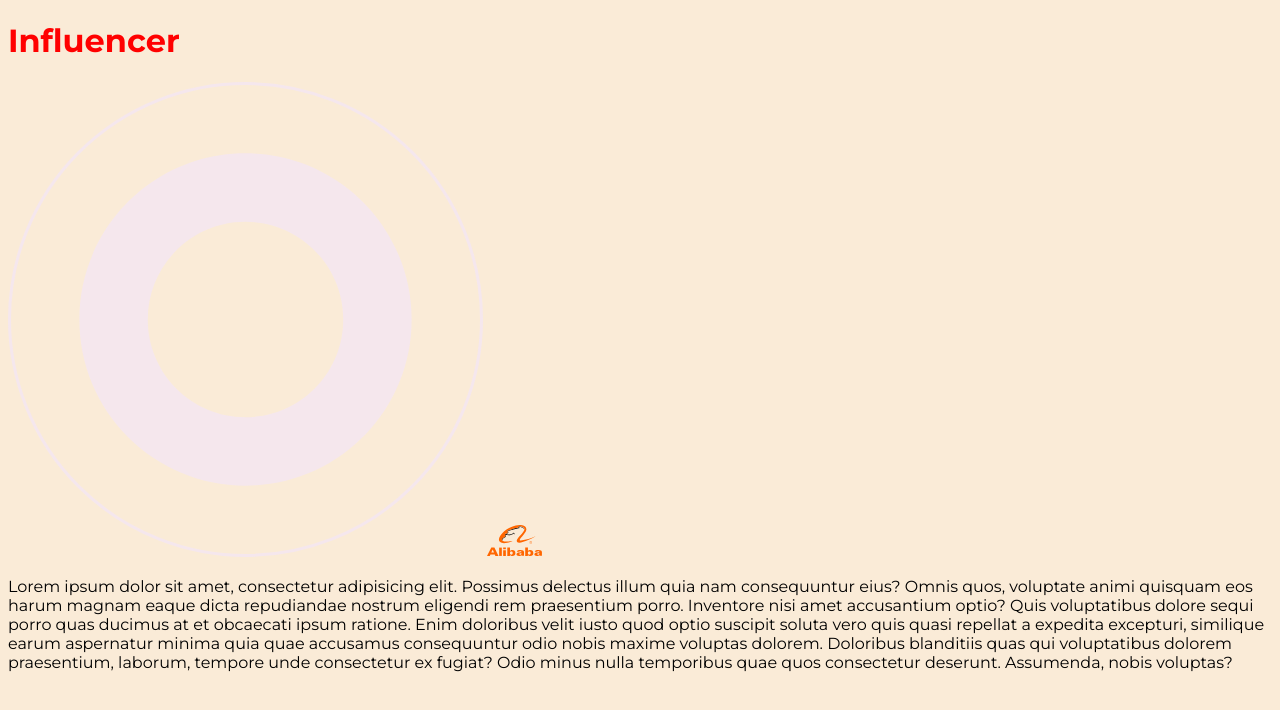
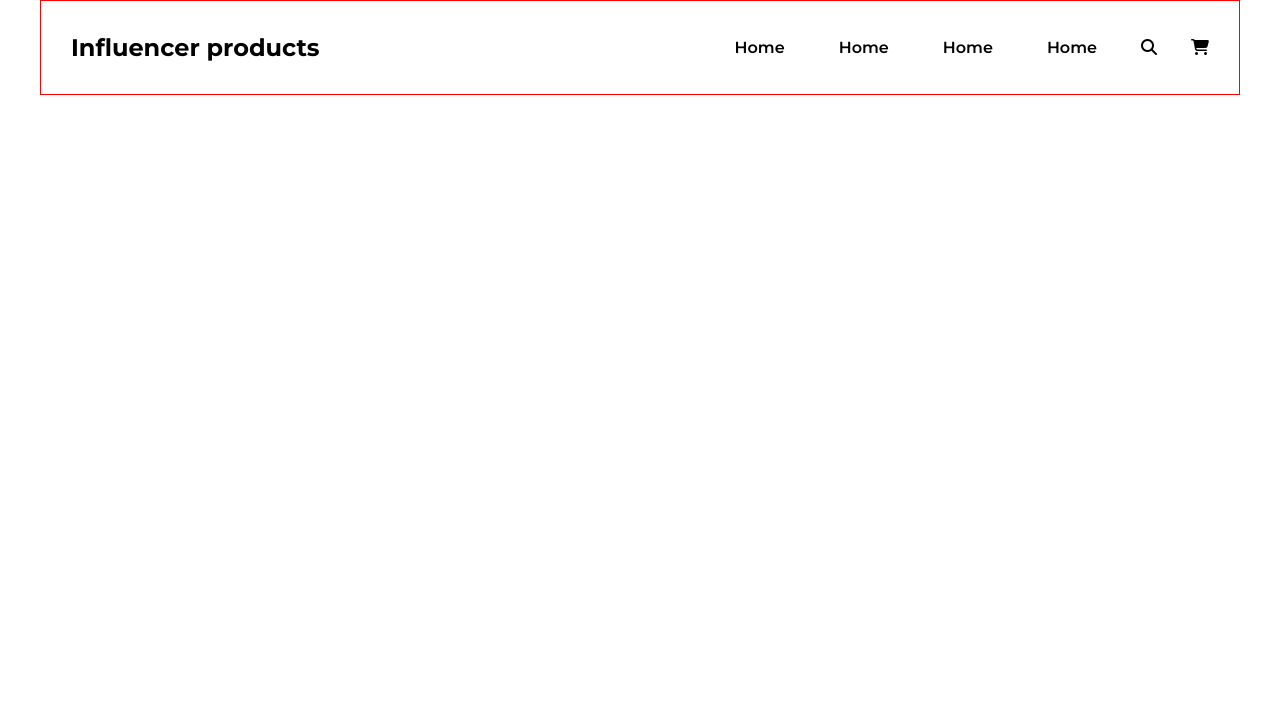
Before and after one commit to provashish95/influencer-gear, a plain HTML site: page index.html in a window 1280 px wide. Drawn offline with Linux system fonts and the light colour scheme.

Commit message:
added navbar

```diff
--- a/css/style.css
+++ b/css/style.css
@@ -1,5 +1,46 @@
 @import url('https://fonts.googleapis.com/css2?family=Montserrat:wght@400;600;700&display=swap');
+* {
+    margin: 0;
+    padding: 0;
+    box-sizing: border-box;
+}
+
 body {
     font-family: 'Montserrat', sans-serif;
-    background-color: antiquewhite;
 }
+
+.container {
+    border: 1px solid red;
+    max-width: 1200px;
+    margin: 0 auto;
+    padding: 0 30px;
+}
+
+
+/* nav style css start here.......... */
+
+nav {
+    display: flex;
+    justify-content: space-between;
+    align-items: center;
+    height: 95px;
+}
+
+.menu-bar {
+    display: flex;
+}
+
+.menu-bar li {
+    list-style: none;
+    margin-left: 34px;
+}
+
+.menu-bar li a {
+    text-decoration: none;
+    font-weight: 600;
+    color: black;
+    padding: 15px 10px;
+}
+
+
+/* nav style css end here.......... */
--- a/index.html
+++ b/index.html
@@ -13,13 +13,23 @@
 </head>
 
 <body>
-    <h1 style="color: red;">Influencer</h1>
-    <img src="./images/image/Circle design.svg" alt="">
-    <img src="./images/logos/Alibaba.svg" alt="">
-    <p>Lorem ipsum dolor sit amet, consectetur adipisicing elit. Possimus delectus illum quia nam consequuntur eius? Omnis quos, voluptate animi quisquam eos harum magnam eaque dicta repudiandae nostrum eligendi rem praesentium porro. Inventore nisi amet
-        accusantium optio? Quis voluptatibus dolore sequi porro quas ducimus at et obcaecati ipsum ratione. Enim doloribus velit iusto quod optio suscipit soluta vero quis quasi repellat a expedita excepturi, similique earum aspernatur minima quia quae
-        accusamus consequuntur odio nobis maxime voluptas dolorem. Doloribus blanditiis quas qui voluptatibus dolorem praesentium, laborum, tempore unde consectetur ex fugiat? Odio minus nulla temporibus quae quos consectetur deserunt. Assumenda, nobis
-        voluptas?</p>
+    <header id="home">
+        <!-- nav section here start ...... -->
+        <nav class="container">
+            <div class="title">
+                <h1>Influencer products</h1>
+            </div>
+            <ul class="menu-bar">
+                <li><a href="#">Home</a></li>
+                <li><a href="#">Home</a></li>
+                <li><a href="#">Home</a></li>
+                <li><a href="#">Home</a></li>
+                <li><i class="fas fa-search"></i></li>
+                <li><i class="fas fa-shopping-cart"></i></li>
+            </ul>
+        </nav>
+        <!-- nav section here end ...... -->
+    </header>
 </body>
 
 </html>
```
